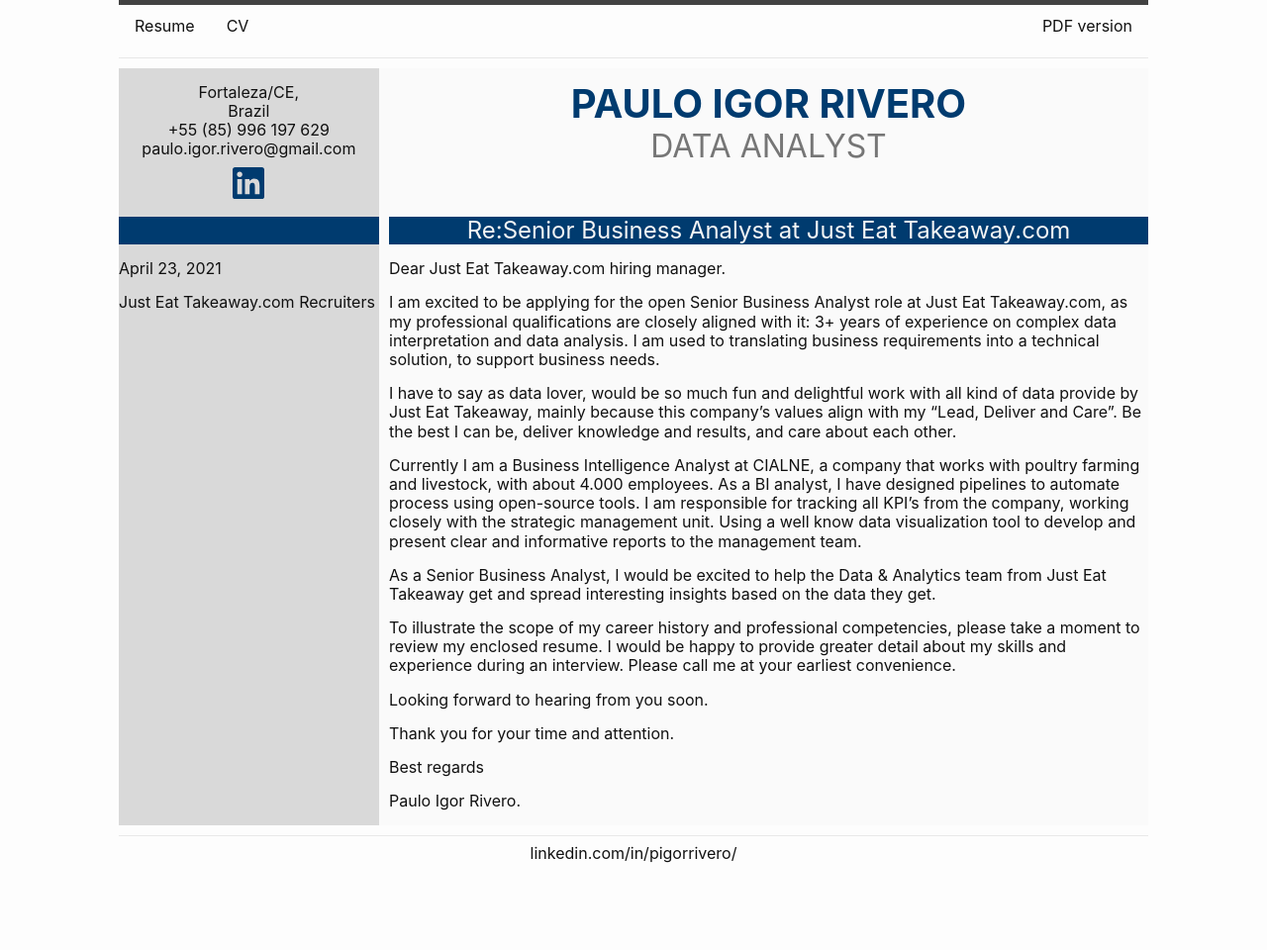
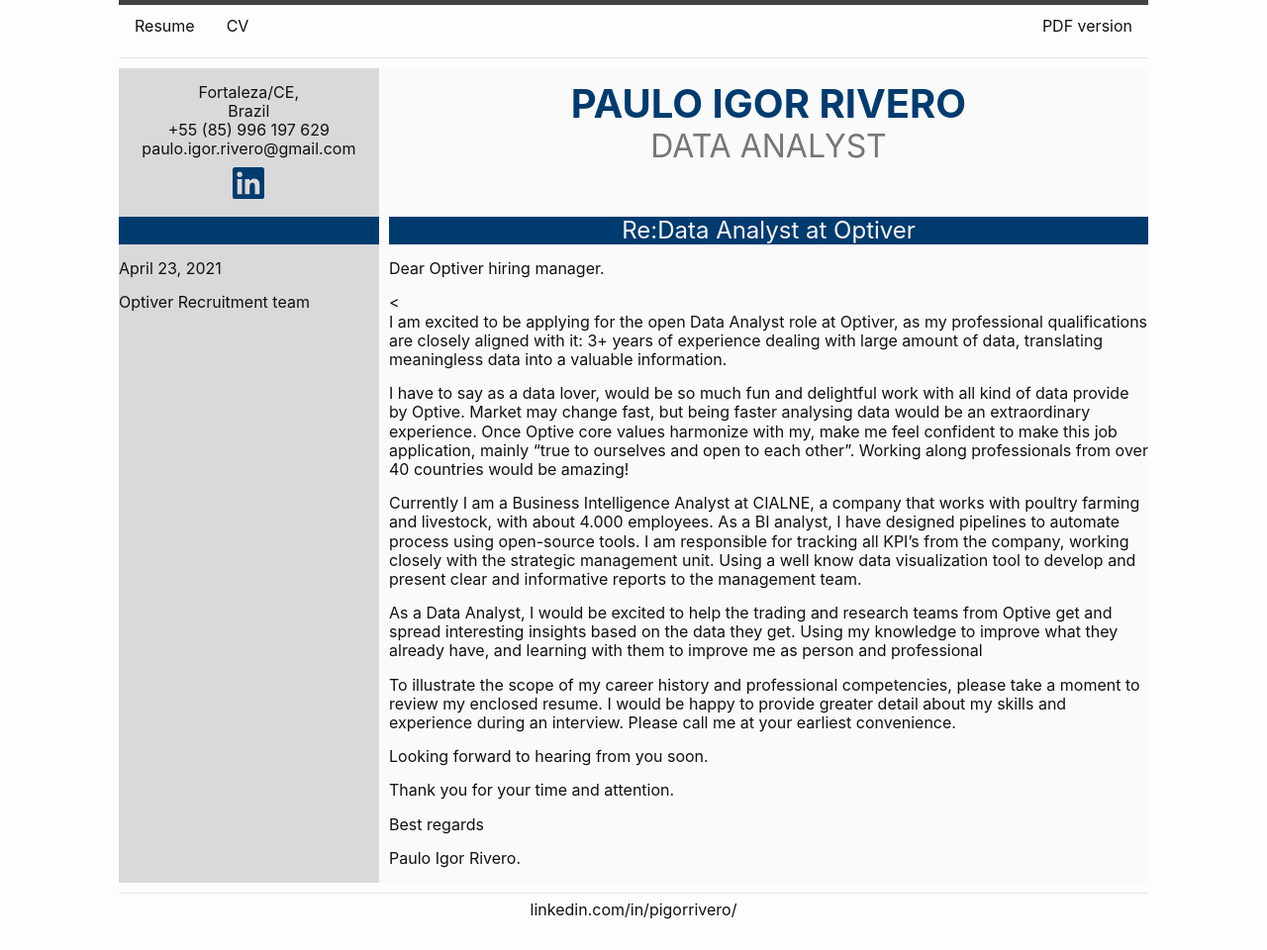
Before and after one commit to IgorRivero/igorrivero.github.io, a Jekyll site: the page built from letter.md, in a window 1280 px wide and 960 px high. Shown: the whole window at 99% size. Built offline with Jekyll 4.4.1, drawn with Linux system fonts in a browser that asks for light colours.

Commit message:
resume and CV project

```diff
--- a/_layouts/letter.html
+++ b/_layouts/letter.html
@@ -7,21 +7,21 @@ layout: default
 		 <div>
 			<h3 style="height:28.8px;" class="section-title"></h3>
 			<p>April 23, 2021</p>
-			<p>Just Eat Takeaway.com Recruiters</p>
+			<p>Optiver Recruitment team</p>
 
 		 </div>
     </div>
     <div class="col-2">
 	 <div>
-        <h3 style="height:28.8px;" class="section-title">Re:Senior Business Analyst at Just Eat Takeaway.com</h3>
-        <p>Dear Just Eat Takeaway.com hiring manager. </p>
-<p>I am excited to be applying for the open Senior Business Analyst role at Just Eat Takeaway.com, as my professional qualifications are closely aligned with it: 3+ years of experience on complex data interpretation and data analysis. I am used to translating business requirements into a technical solution, to support business needs. </p>
-
-<p>I have to say as data lover, would be so much fun and delightful work with all kind of data provide by Just Eat Takeaway, mainly because this company’s values align with my “Lead, Deliver and Care”. Be the best I can be, deliver knowledge and results, and care about each other. </p>
+        <h3 style="height:28.8px;" class="section-title">Re:Data Analyst at Optiver</h3>
+        <p>Dear Optiver hiring manager. </p>
+<<p>I am excited to be applying for the open Data Analyst role at Optiver, as my professional qualifications are closely aligned with it: 3+ years of experience dealing with large amount of data, translating meaningless data into a valuable information. </p>
+<p>I have to say as a data lover, would be so much fun and delightful work with all kind of data provide by Optive. Market may change fast, but being faster analysing data would be an extraordinary experience.  Once Optive core values harmonize with my, make me feel confident to make this job application, mainly “true to ourselves and open to each other”. Working along professionals from over 40 countries would be amazing! </p>
 <p>Currently I am a Business Intelligence Analyst at CIALNE, a company that works with poultry farming and livestock, with about 4.000 employees. As a BI analyst, I have designed pipelines to automate process using open-source tools. I am responsible for tracking all KPI’s from the company, working closely with the strategic management unit. Using a well know data visualization tool to develop and present clear and informative reports to the management team. </p>
-<p>As a Senior Business Analyst, I would be excited to help the Data & Analytics team from Just Eat Takeaway get and spread interesting insights based on the data they get. </p>
+<p>As a Data Analyst, I would be excited to help the trading and research teams from Optive get and spread interesting insights based on the data they get. Using my knowledge to improve what they already have, and learning with them to improve me as person and professional </p>
 <p>To illustrate the scope of my career history and professional competencies, please take a moment to review my enclosed resume. I would be happy to provide greater detail about my skills and experience during an interview. Please call me at your earliest convenience. </p>
 <p>Looking forward to hearing from you soon. </p>
+
 
 
 <p>Thank you for your time and attention. </p>
```
